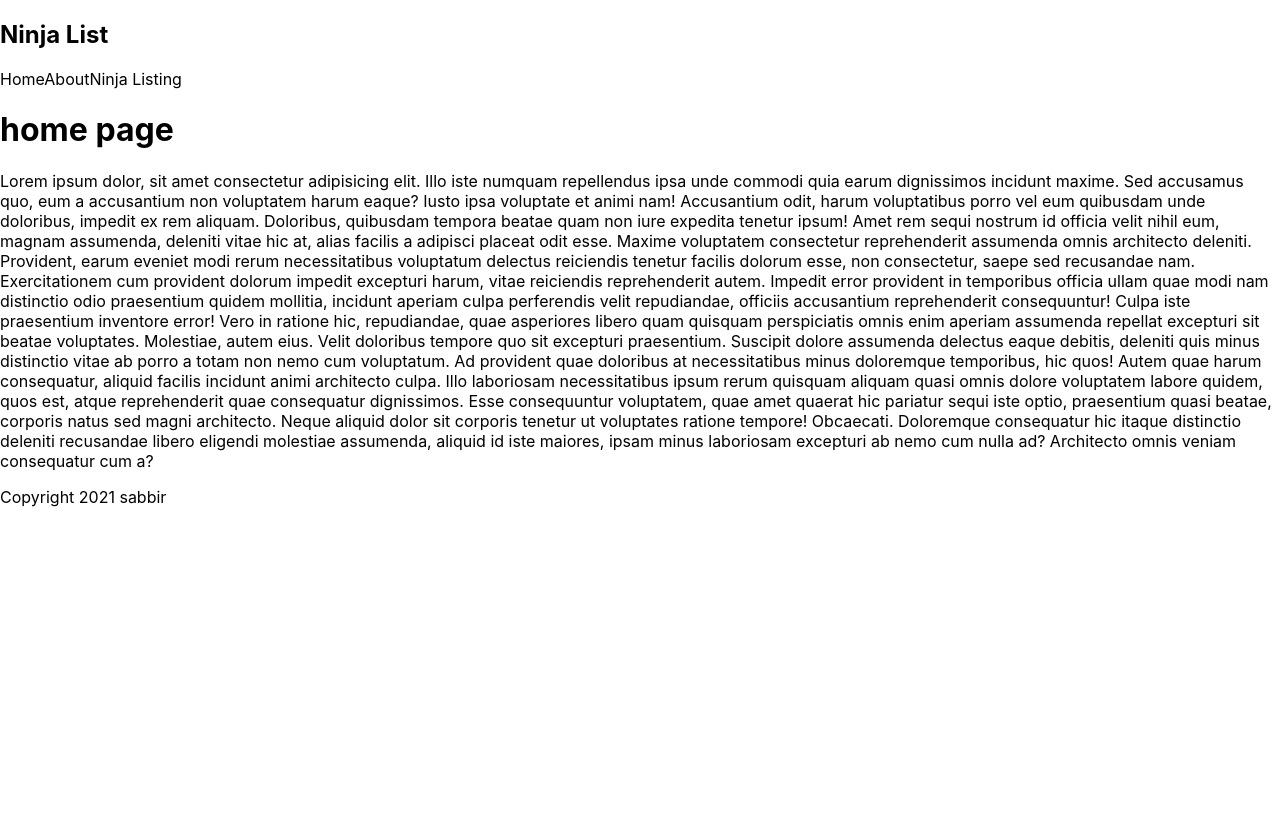
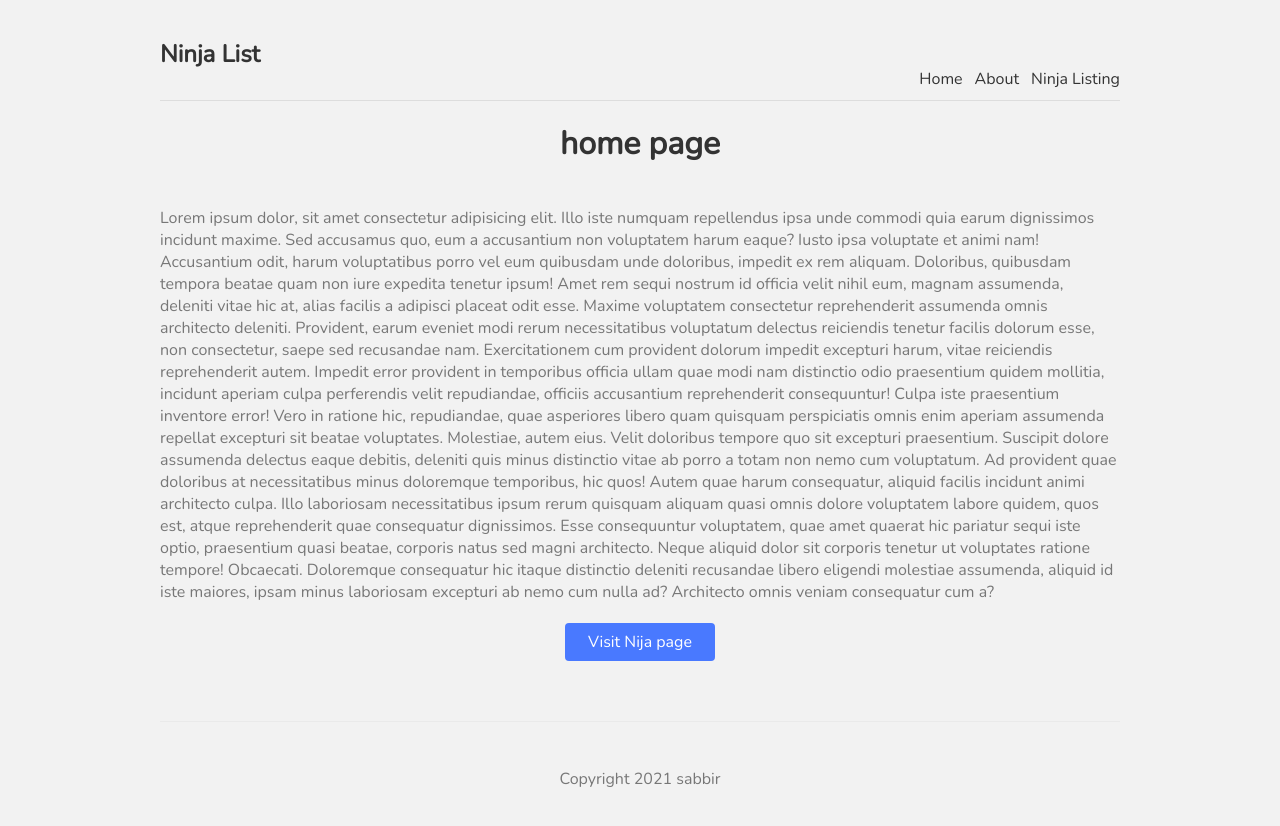
Before and after one commit to shawon122334/my-next-app, a Next.js app: page / in a window 1280 px wide. Shown: the top 826 px of the page. Before the commit the page ends 800 px from the top, so only its background shows below. Built offline with nearby package versions, Linux system fonts and the light colour scheme.

Commit message:
style added

```diff
--- a/comps/Footer.js
+++ b/comps/Footer.js
@@ -1,8 +1,8 @@
 const Footer = () => {
     return (
-        <div>
+        <footer>
             <p>Copyright 2021 sabbir</p>
-        </div>
+        </footer>
     );
 }
 
--- a/pages/index.js
+++ b/pages/index.js
@@ -3,12 +3,13 @@ import Image from 'next/image'
 import Footer from '../comps/Footer'
 import Navbar from '../comps/Navbar'
 import styles from '../styles/Home.module.css'
+import Link from 'next/link'
 
 export default function Home() {
   return (
     <div >
-      <h1> home page</h1>
-      <p>Lorem ipsum dolor, sit amet consectetur adipisicing elit. Illo iste numquam repellendus ipsa unde commodi quia earum dignissimos incidunt maxime. Sed accusamus quo, eum a accusantium non voluptatem harum eaque?
+      <h1 className={styles.title}> home page</h1>
+      <p className={styles.text}>Lorem ipsum dolor, sit amet consectetur adipisicing elit. Illo iste numquam repellendus ipsa unde commodi quia earum dignissimos incidunt maxime. Sed accusamus quo, eum a accusantium non voluptatem harum eaque?
       Iusto ipsa voluptate et animi nam! Accusantium odit, harum voluptatibus porro vel eum quibusdam unde doloribus, impedit ex rem aliquam. Doloribus, quibusdam tempora beatae quam non iure expedita tenetur ipsum!
       Amet rem sequi nostrum id officia velit nihil eum, magnam assumenda, deleniti vitae hic at, alias facilis a adipisci placeat odit esse. Maxime voluptatem consectetur reprehenderit assumenda omnis architecto deleniti.
       Provident, earum eveniet modi rerum necessitatibus voluptatum delectus reiciendis tenetur facilis dolorum esse, non consectetur, saepe sed recusandae nam. Exercitationem cum provident dolorum impedit excepturi harum, vitae reiciendis reprehenderit autem.
@@ -18,6 +19,7 @@ export default function Home() {
       Autem quae harum consequatur, aliquid facilis incidunt animi architecto culpa. Illo laboriosam necessitatibus ipsum rerum quisquam aliquam quasi omnis dolore voluptatem labore quidem, quos est, atque reprehenderit quae consequatur dignissimos.
       Esse consequuntur voluptatem, quae amet quaerat hic pariatur sequi iste optio, praesentium quasi beatae, corporis natus sed magni architecto. Neque aliquid dolor sit corporis tenetur ut voluptates ratione tempore! Obcaecati.
       Doloremque consequatur hic itaque distinctio deleniti recusandae libero eligendi molestiae assumenda, aliquid id iste maiores, ipsam minus laboriosam excepturi ab nemo cum nulla ad? Architecto omnis veniam consequatur cum a?</p>
+      <Link href="/ninja" ><a className={styles.btn}>Visit Nija page</a></Link>
     </div>
   )
 }
--- a/styles/Home.module.css
+++ b/styles/Home.module.css
@@ -1,121 +1,18 @@
-.container {
-  min-height: 100vh;
-  padding: 0 0.5rem;
-  display: flex;
-  flex-direction: column;
-  justify-content: center;
-  align-items: center;
-  height: 100vh;
-}
-
-.main {
-  padding: 5rem 0;
-  flex: 1;
-  display: flex;
-  flex-direction: column;
-  justify-content: center;
-  align-items: center;
-}
-
-.footer {
-  width: 100%;
-  height: 100px;
-  border-top: 1px solid #eaeaea;
-  display: flex;
-  justify-content: center;
-  align-items: center;
-}
-
-.footer a {
-  display: flex;
-  justify-content: center;
-  align-items: center;
-  flex-grow: 1;
-}
-
-.title a {
-  color: #0070f3;
-  text-decoration: none;
-}
-
-.title a:hover,
-.title a:focus,
-.title a:active {
-  text-decoration: underline;
-}
-
-.title {
-  margin: 0;
-  line-height: 1.15;
-  font-size: 4rem;
-}
-
-.title,
-.description {
+.title{
+  color:#333;
+  padding-bottom: 20px;
   text-align: center;
 }
-
-.description {
-  line-height: 1.5;
-  font-size: 1.5rem;
+.text{
+  color:#777;
 }
-
-.code {
-  background: #fafafa;
-  border-radius: 5px;
-  padding: 0.75rem;
-  font-size: 1.1rem;
-  font-family: Menlo, Monaco, Lucida Console, Liberation Mono, DejaVu Sans Mono,
-    Bitstream Vera Sans Mono, Courier New, monospace;
+.btn{
+  display:block;
+  width:150px;
+  padding:8px 0;
+  margin:20px auto;
+  background:#4979ff;
+  border-radius:4px;
+  color:white;
+  text-align:center;
 }
-
-.grid {
-  display: flex;
-  align-items: center;
-  justify-content: center;
-  flex-wrap: wrap;
-  max-width: 800px;
-  margin-top: 3rem;
-}
-
-.card {
-  margin: 1rem;
-  padding: 1.5rem;
-  text-align: left;
-  color: inherit;
-  text-decoration: none;
-  border: 1px solid #eaeaea;
-  border-radius: 10px;
-  transition: color 0.15s ease, border-color 0.15s ease;
-  width: 45%;
-}
-
-.card:hover,
-.card:focus,
-.card:active {
-  color: #0070f3;
-  border-color: #0070f3;
-}
-
-.card h2 {
-  margin: 0 0 1rem 0;
-  font-size: 1.5rem;
-}
-
-.card p {
-  margin: 0;
-  font-size: 1.25rem;
-  line-height: 1.5;
-}
-
-.logo {
-  height: 1em;
-  margin-left: 0.5rem;
-}
-
-@media (max-width: 600px) {
-  .grid {
-    width: 100%;
-    flex-direction: column;
-  }
-}
--- a/styles/globals.css
+++ b/styles/globals.css
@@ -1,16 +1,36 @@
-html,
-body {
-  padding: 0;
-  margin: 0;
-  font-family: -apple-system, BlinkMacSystemFont, Segoe UI, Roboto, Oxygen,
-    Ubuntu, Cantarell, Fira Sans, Droid Sans, Helvetica Neue, sans-serif;
+@import url('https://fonts.googleapis.com/css2?family=Nunito:wght@200&display=swap');
+body{
+  background: #f2f2f2;
+  color:#333;
+  font-family: "Nunito";
 }
-
-a {
-  color: inherit;
-  text-decoration: none;
+a{
+  color:#333;
+  text-decoration:none;
 }
-
-* {
-  box-sizing: border-box;
+.content{
+  max-width: 960px;
+  margin:0 auto;
 }
+nav{
+  margin:10ps auto 80px;
+  padding: 10px 0;
+  display: flex;
+  justify-content: flex-end;
+  align-items: flex-end;
+  border-bottom: 1px solid #ddd;
+}
+nav a {
+  margin-left: 12px;
+}
+nav .logo{
+  margin-right: auto;
+}
+footer {
+  display:block;
+  text-align:center;
+  padding: 30px 0;
+  margin-top: 60px;
+  color:#777;
+  border-top: 1px solid #eaeaea;
+}
```
